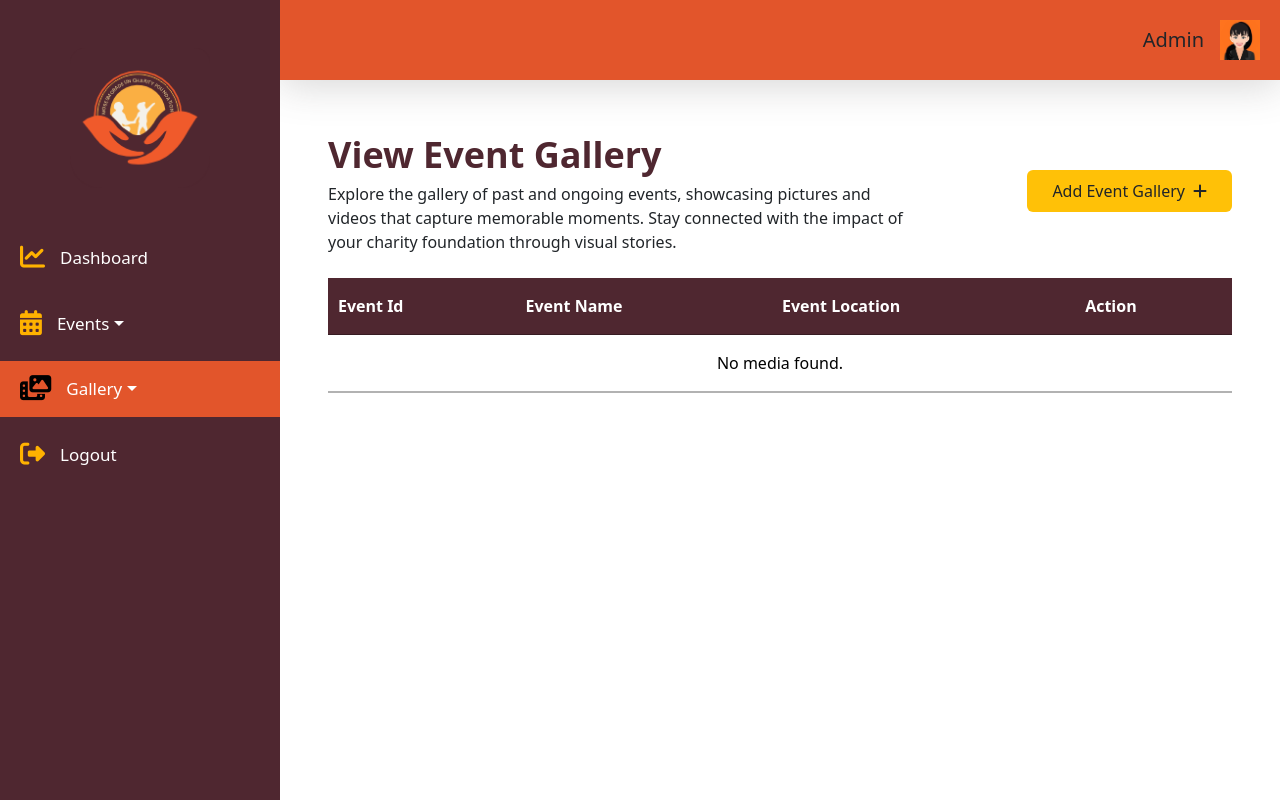
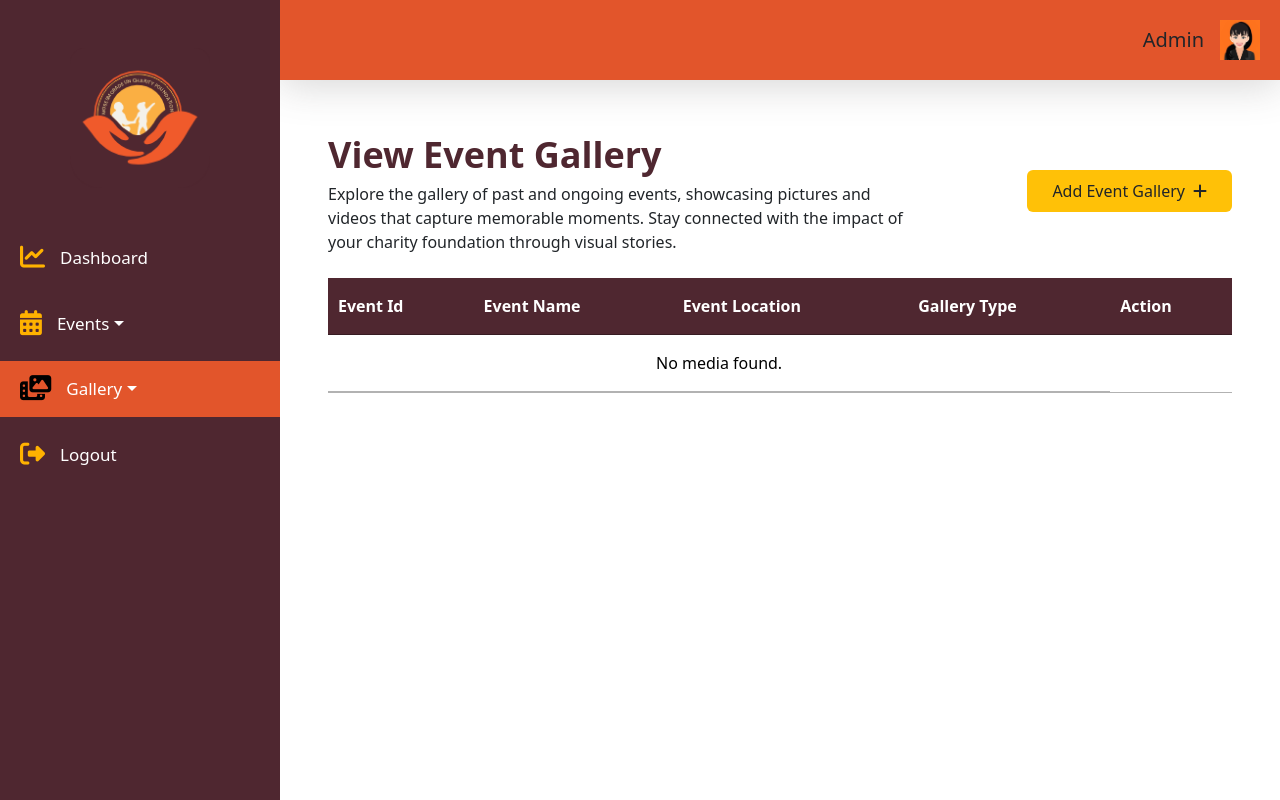
Before and after one commit to codewithemperor/mmcharityfoundation, a PHP site: page /admin/view-gallery.php in a window 1280 px wide. Run offline with PHP 8.4, Linux system fonts and the light colour scheme; the visitor is signed in with stand-in values (Sample User, id 1); data that the repository does not hold is empty; some libraries are stand-ins or nearby versions.

Commit message:
modified:   admin/view-gallery.php 	modified:   include/function.php

```diff
--- a/admin/view-gallery.php
+++ b/admin/view-gallery.php
@@ -139,6 +139,7 @@
                                 <th class="py-3">Event Id</th>
                                 <th class="py-3">Event Name</th>
                                 <th class="py-3">Event Location</th>
+                                <th class="py-3">Gallery Type</th>
                                 <th class="py-3">Action</th>
                             </tr>
                         </thead>
--- a/include/function.php
+++ b/include/function.php
@@ -436,6 +436,7 @@ function displayGalleryItems() {
                     <td class='py-2'>$customEventId</td>
                     <td class='py-2'>$eventName</td>
                     <td class='py-2'>$eventLocation</td>
+                    <td class='py-2'>$mediaType</td>
                     <td class='py-2'>
                         <a href='$link' target='_blank' class='btn btn-primary me-2'>View</a>
                         <a href='view-gallery.php?deleteMedia=$mediaId' class='btn btn-danger'>Delete</a>
```
